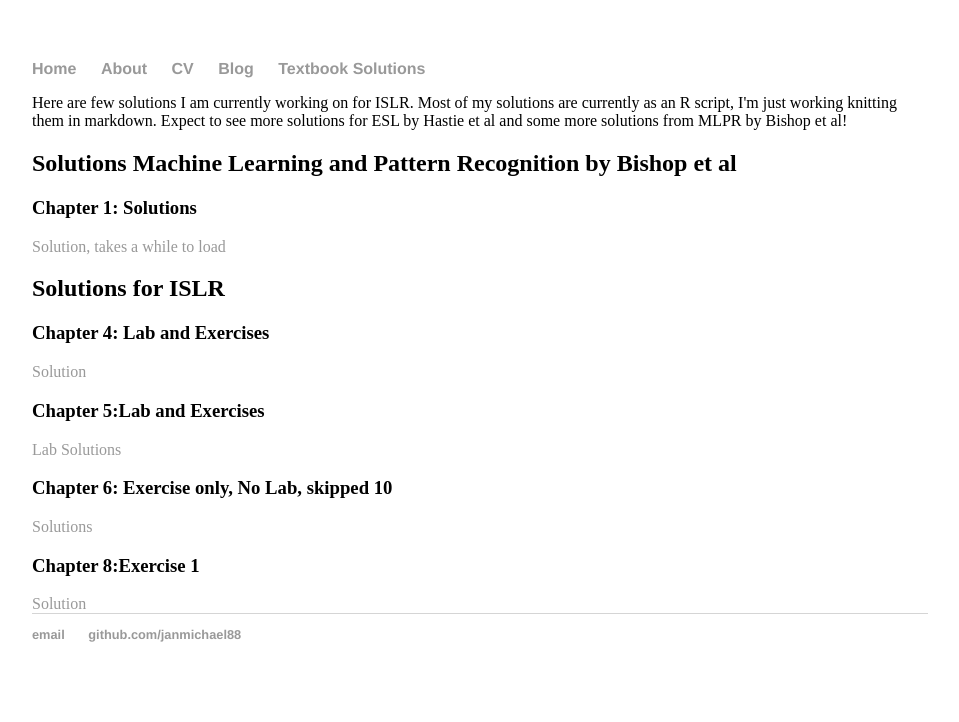
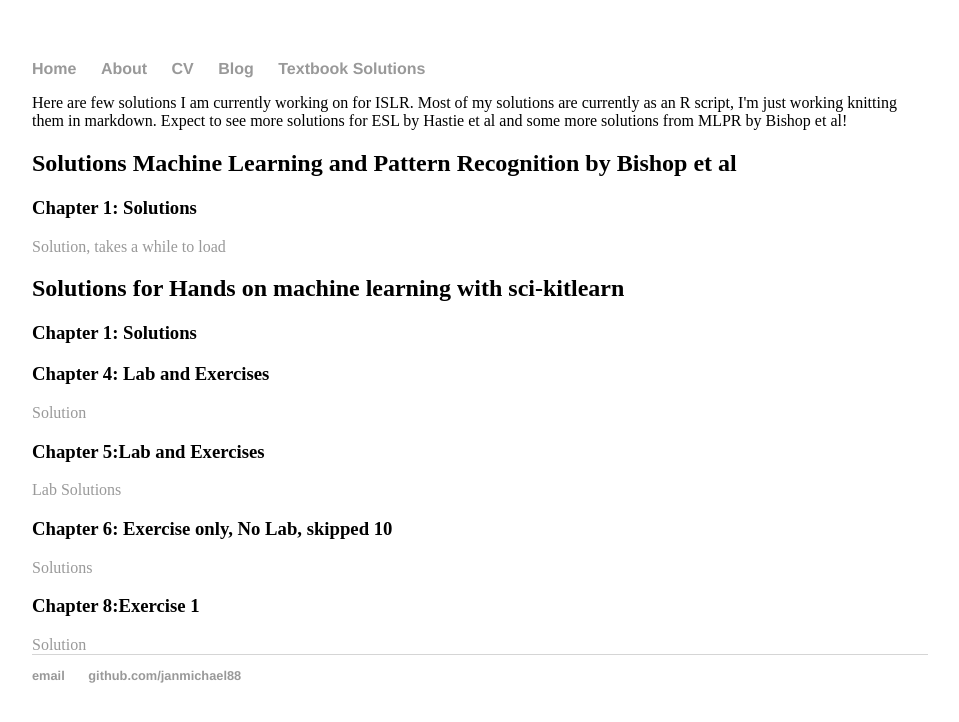
Before and after one commit to janmichael88/janmichael88.github.io, a Jekyll site: the page built from Textbook Solutions/index.html, in a window 1280 px wide. Shown: the top 722 px of the page, without its empty margins (160-1119 px from the left). Built offline with Jekyll 4.4.1, drawn with Linux system fonts in a browser that asks for light colours.

Commit message:
Update index.html

```diff
--- a/Textbook Solutions/index.html
+++ b/Textbook Solutions/index.html
@@ -10,8 +10,9 @@
 <h3> Chapter 1: Solutions</h3>
 <a href="https://github.com/janmichael88/MLPR_Bishop/blob/master/Chapter_1_solutions.ipynb">Solution, takes a while to load</a>
 
+<h2> Solutions for Hands on machine learning with sci-kitlearn</h2>
+<h3> Chapter 1: Solutions</h3>
 
-<h2> Solutions for ISLR </h2>
 
 <h3> Chapter 4: Lab and Exercises </h3>
 <a href="http://htmlpreview.github.io/?https://github.com/janmichael88/ISLR_Solutions/blob/master/Chapter_4.html">Solution</a>
```
